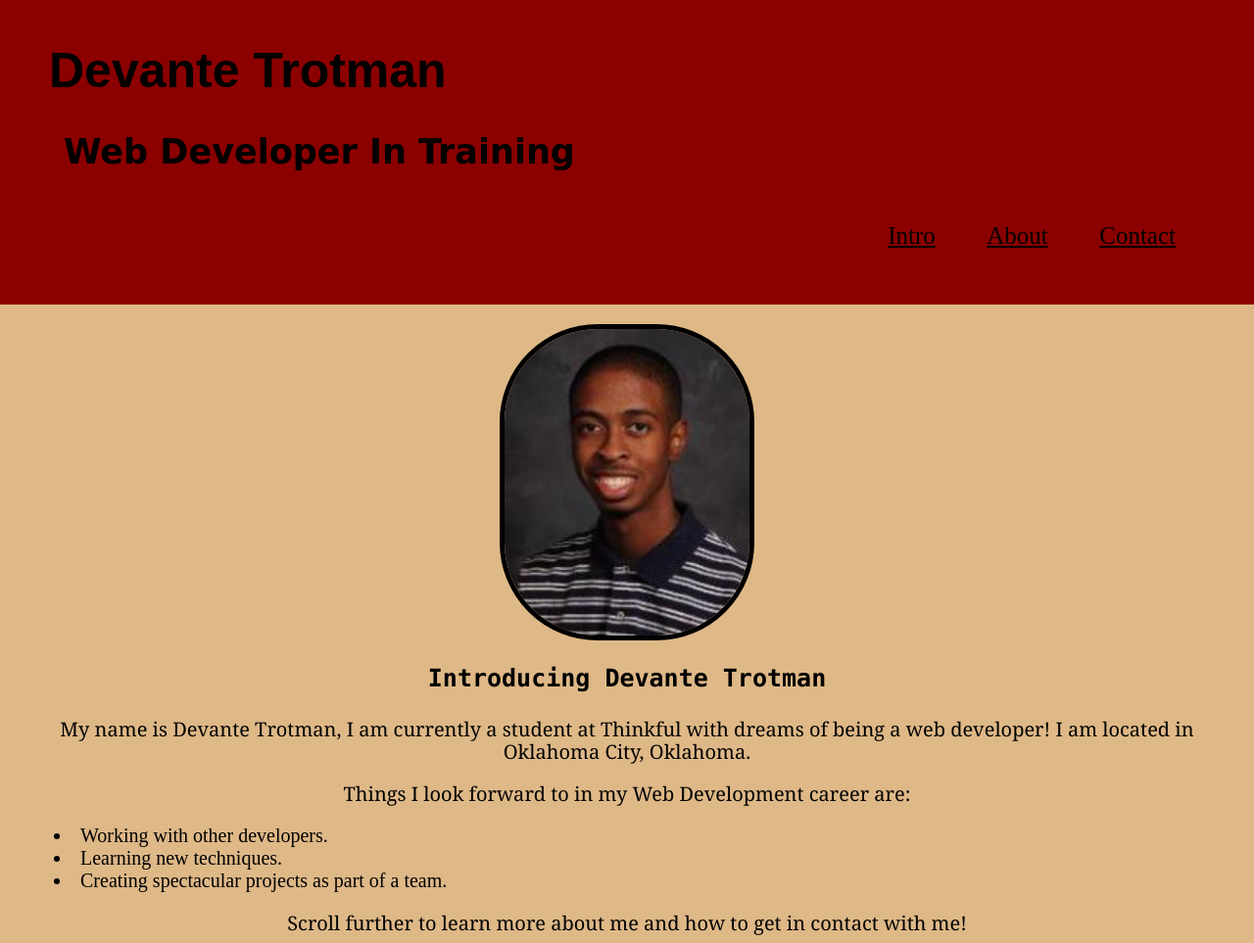
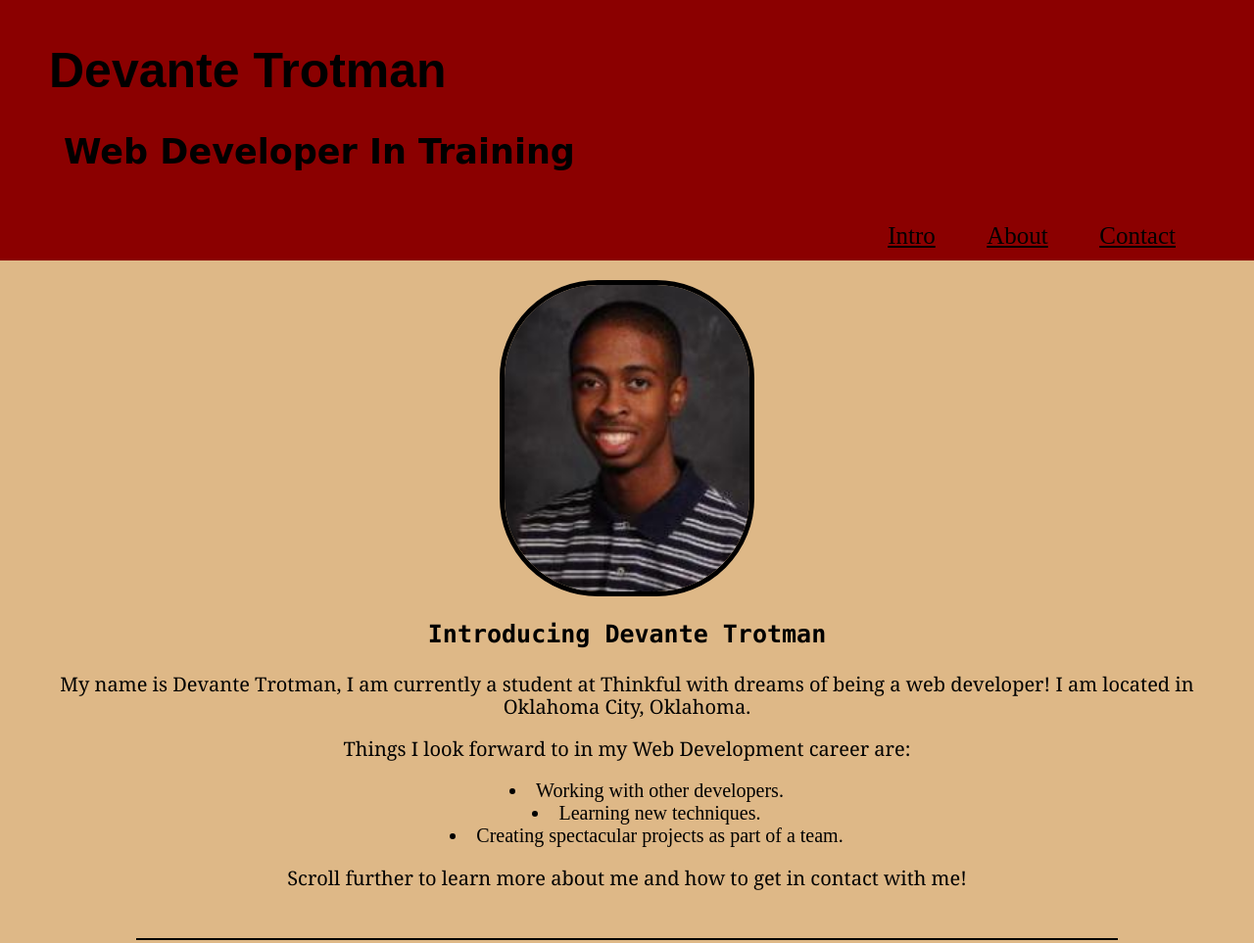
Before and after one commit to devantetrotman/devantetrotman.github.io, a plain HTML site: page index.html in a window 1280 px wide. Shown: the top 963 px of the page at 98% size. Drawn offline with nearby package versions, Linux system fonts and the light colour scheme.

Commit message:
Adds height to header and center align list

```diff
--- a/style.css
+++ b/style.css
@@ -1,6 +1,7 @@
 header{
     background-color: darkred;
     padding-top: 10px;
+    height: 256px;
 }
 
 nav{
@@ -87,7 +88,7 @@ footer{
 }
 
 li{
-    /* text-align: center; */
+    text-align: center;
     font-size: 20px;
     /*     margin-top: 10px;
     margin-bottom: 10px; */
```
